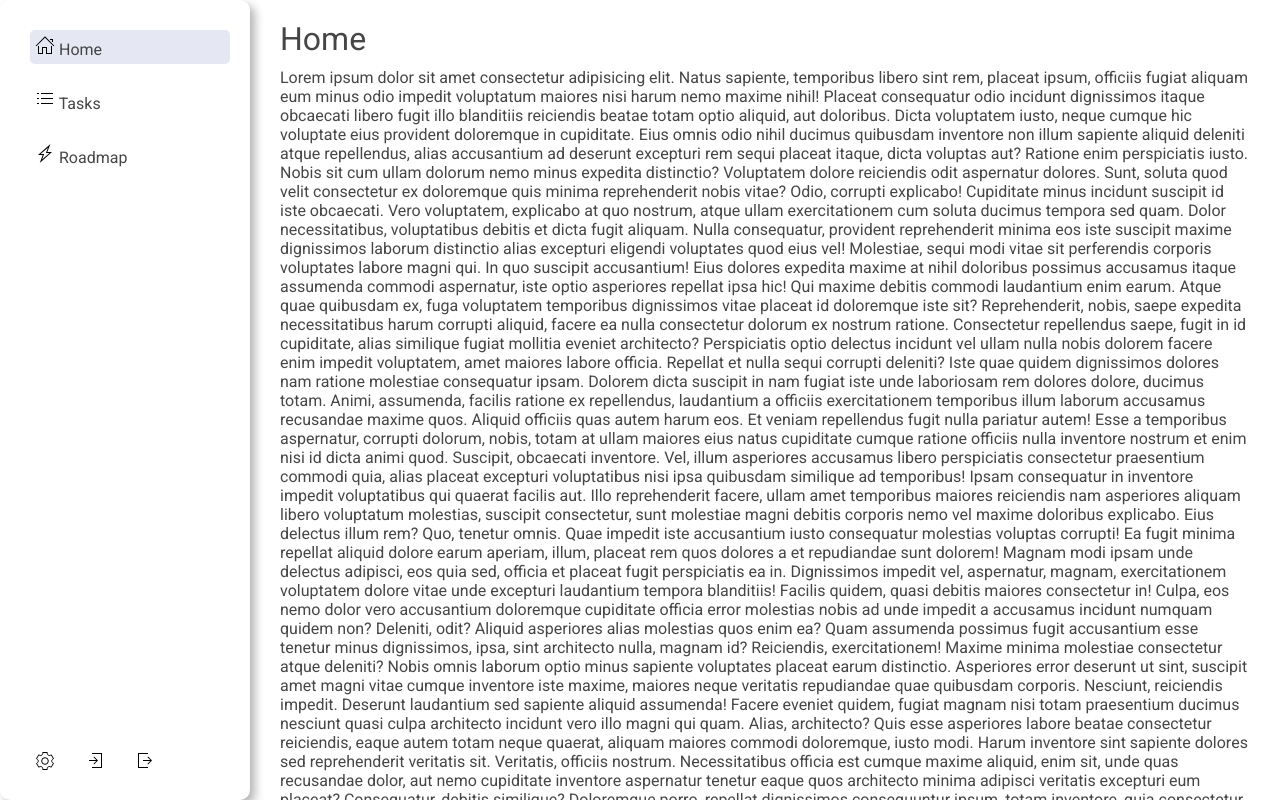
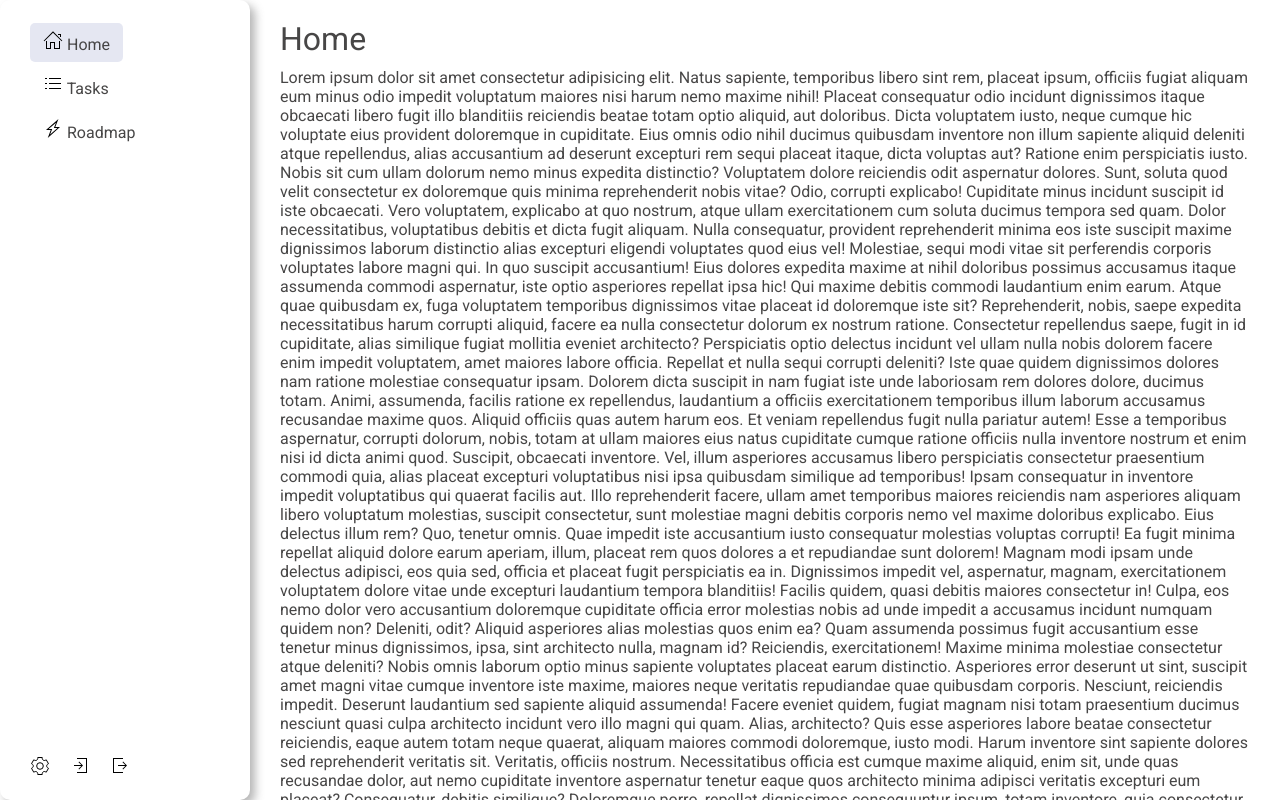
Before and after one commit to dankoev/task-manager-vue, a Vue app: page / in a window 1280 px wide. Built offline with nearby package versions, Linux system fonts and the light colour scheme.

Commit message:
added active nav links

```diff
--- a/src/components/MainNav.vue
+++ b/src/components/MainNav.vue
@@ -4,21 +4,21 @@
   <aside>
     <nav class="main-nav">
       <ul class="main-nav__pages">
-        <li class="active">
-          <router-link to="/">
+        <li>
+          <router-link class="main-nav__link" active-class="active" to="/">
             <span uk-icon="icon: home"></span>
             Home
           </router-link>
         </li>
 
         <li>
-          <router-link to="/tasks">
+          <router-link class="main-nav__link" active-class="active" to="/tasks">
             <span uk-icon="icon: list"></span>
             Tasks
           </router-link>
         </li>
         <li>
-          <router-link to="/roadmap">
+          <router-link class="main-nav__link" active-class="active" to="/roadmap">
             <span uk-icon="icon: bolt"></span>
             Roadmap
           </router-link>
@@ -57,12 +57,14 @@
 
   & li {
     transition: transform 0.2s;
-    padding: 5px;
-    border-radius: 5px;
   }
   & .active {
     background-color: rgba(110, 117, 180, 0.178);
   }
+}
+.main-nav__link {
+  padding: 12px 13px 8px 13px;
+  border-radius: 5px;
 }
 .main-nav__pages {
   display: flex;
```
